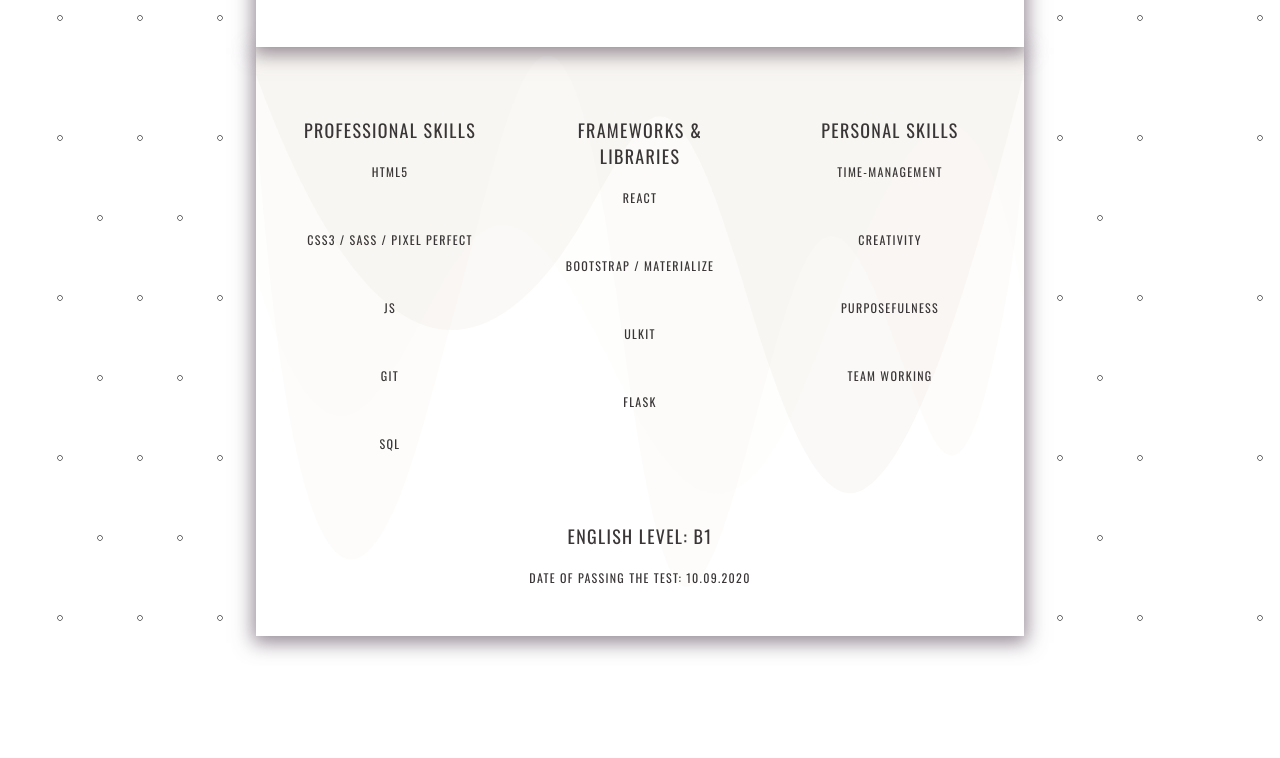
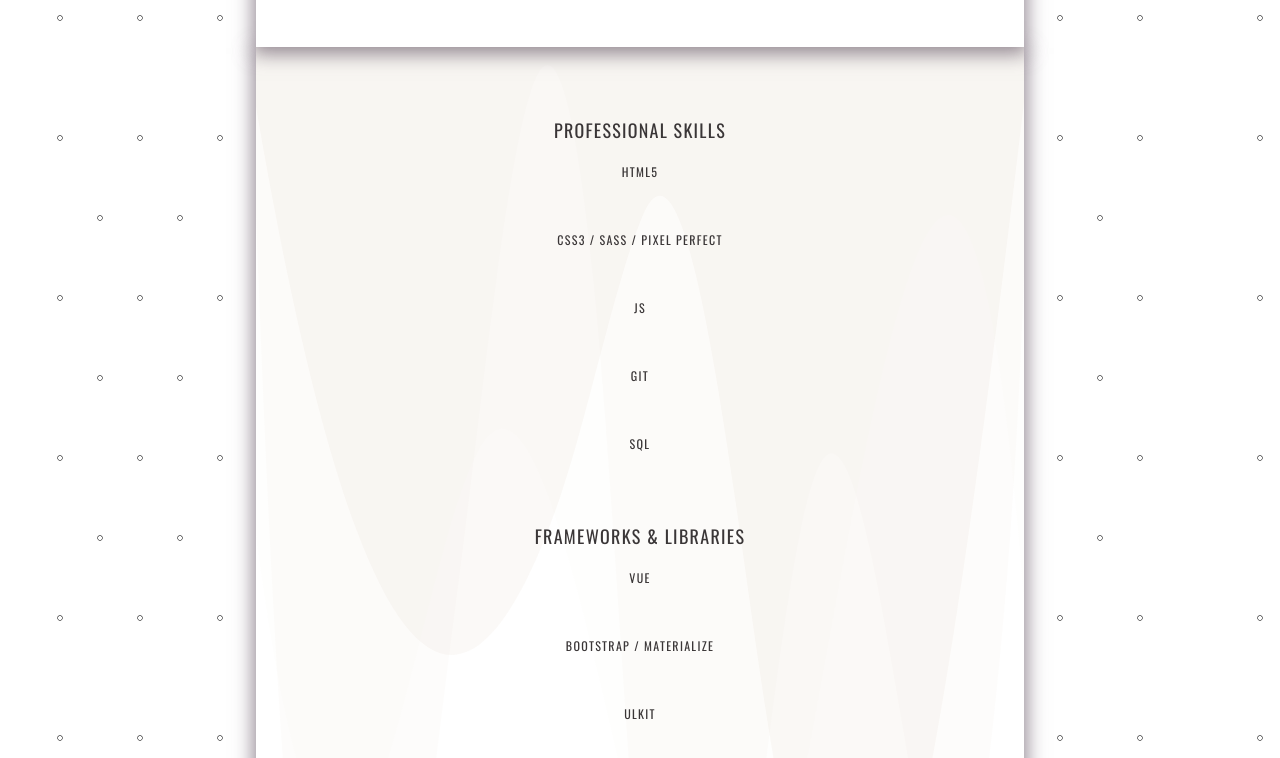
Before and after one commit to r144yh/cv, a plain HTML site: page index.html in a window 1280 px wide. Shown: the part 1722-2480 px from the top of the page. Before the commit the page ends 2388 px from the top, so only its background shows below. Drawn offline with nearby package versions, Linux system fonts and the light colour scheme.

Commit message:
fix: adaptability of the skills section

```diff
--- a/assets/styles/main.css
+++ b/assets/styles/main.css
@@ -311,3 +311,9 @@ progress[value]::-webkit-progress-value {
         transform: translateY(0);
     }
 }
+
+@media (max-width: 1500px) {
+    .skills {
+        flex-direction: column;
+    }
+}
--- a/index.html
+++ b/index.html
@@ -154,8 +154,8 @@
         <div>
             <h3 class="section__title">Frameworks & libraries</h3>
             <div class="progress-libraries progress-first">
-                <h5>REACT</h5>
-                <progress max=100 value=10></progress>
+                <h5>VUE</h5>
+                <progress max=100 value=20></progress>
             </div>
             <div class="progress-libraries">
                 <h5>BOOTSTRAP / MATERIALIZE</h5>
```
